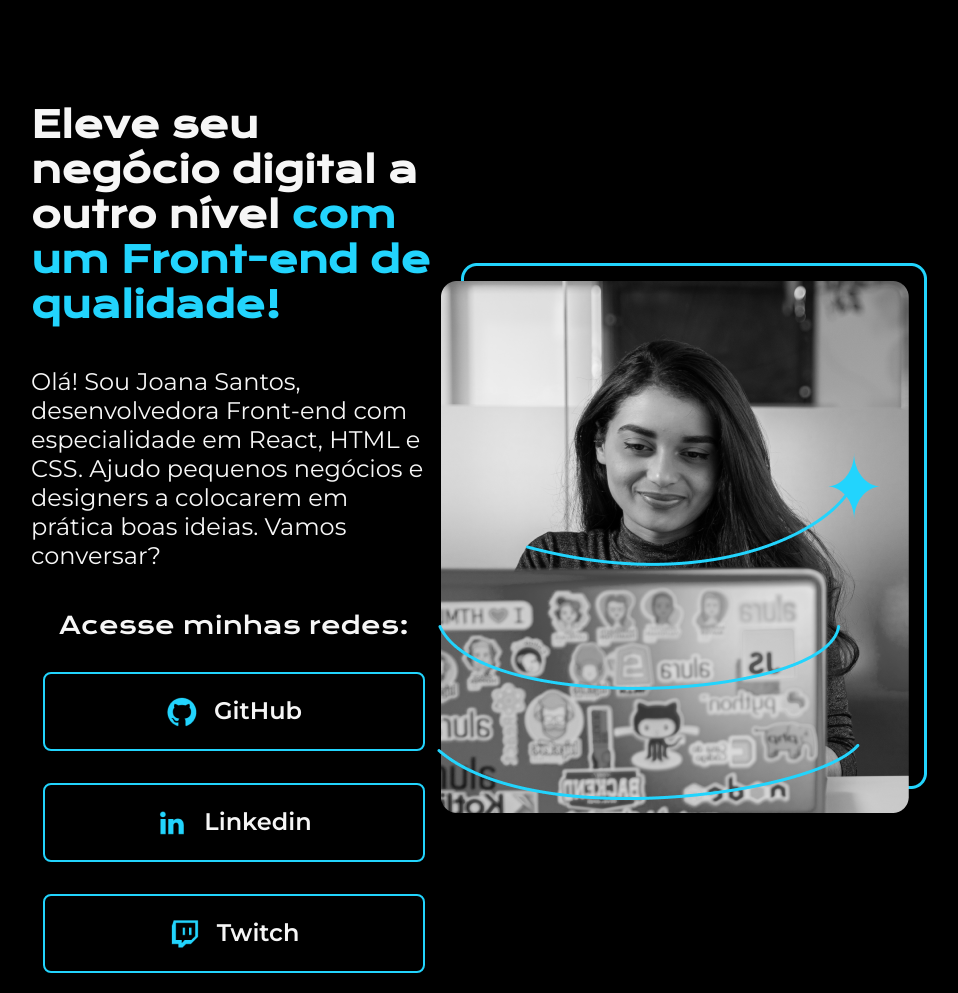
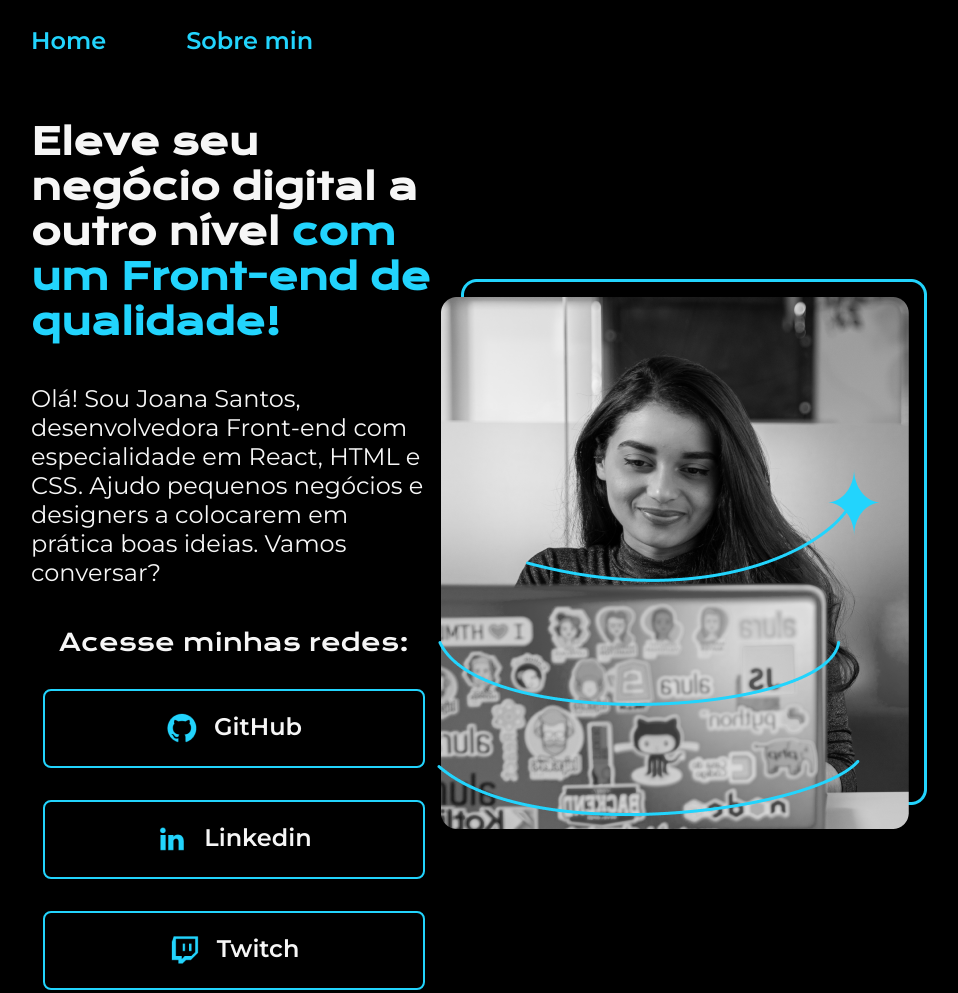
Before and after one commit to PabloMorais10/ALURA-PORTIFOLIO, a plain HTML site: page index.html in a window 1280 px wide. Shown: the top 993 px of the page, without its empty margins (161-1119 px from the left). Drawn offline with nearby package versions, Linux system fonts and the light colour scheme.

Commit message:
criado about

```diff
--- a/assets/style.css
+++ b/assets/style/style.css
@@ -7,15 +7,28 @@ body {
   color: #F6F6F6;
 }
 
-.titulo-destaque {
+.cabecalho {
+  padding: 2% 0 0 15%;
+}
+
+.cabecalho__menu {
+  display: flex;
+  gap: 80px;
+}
+
+.cabecalho__menu__link {
+  font-family: 'Montserrat', sans-serif;
+  font-size: 24px;
+  font-weight: 600;
   color: #22d4fd;
+  text-decoration: none;
 }
 
 .apresentacao {
   display: flex;
   align-items: center;
   justify-content: space-between;
-  padding: 8% 15%;
+  padding: 5% 15%;
 }
 
 .apresentacao__conteudo {
@@ -28,6 +41,10 @@ body {
 .apresentacao__conteudo__titulo {
   font-size: 36px;
   font-family: 'Krona One', sans-serif;
+}
+
+.titulo-destaque {
+  color: #22d4fd;
 }
 
 .apresentacao__conteudo__texto {
--- a/index.html
+++ b/index.html
@@ -7,11 +7,16 @@
   <title>Portifolio</title>
 
   <!--Style-->
-  <link rel="stylesheet" href="assets/style.css">
+  <link rel="stylesheet" href="assets/style/style.css">
 
 </head>
 <body>
-  <header></header>
+  <header class="cabecalho">
+    <nav class="cabecalho__menu">
+      <a class="cabecalho__menu__link" href="index.html">Home</a>
+      <a class="cabecalho__menu__link" href="text.html">Sobre min</a>
+    </nav>
+  </header>
   <main class="apresentacao">
     <section class="apresentacao__conteudo">
       <h1 class="apresentacao__conteudo__titulo">Eleve seu negócio digital a outro nível
```
Also changed, not shown: about.html (added), assets/style/reset.css (renamed from assets/reset.css).
